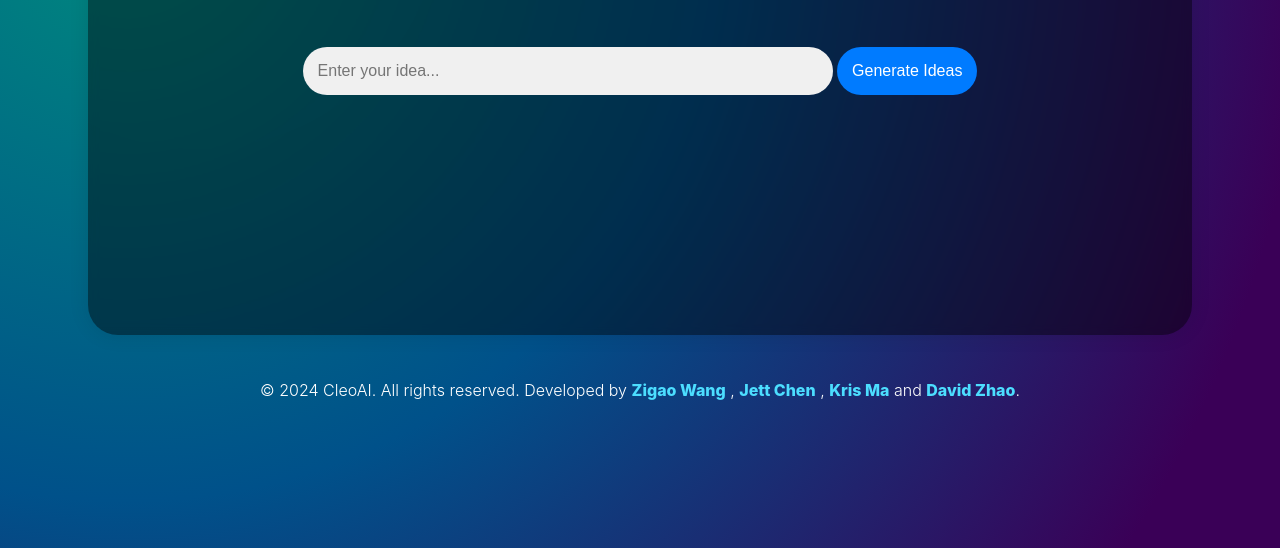
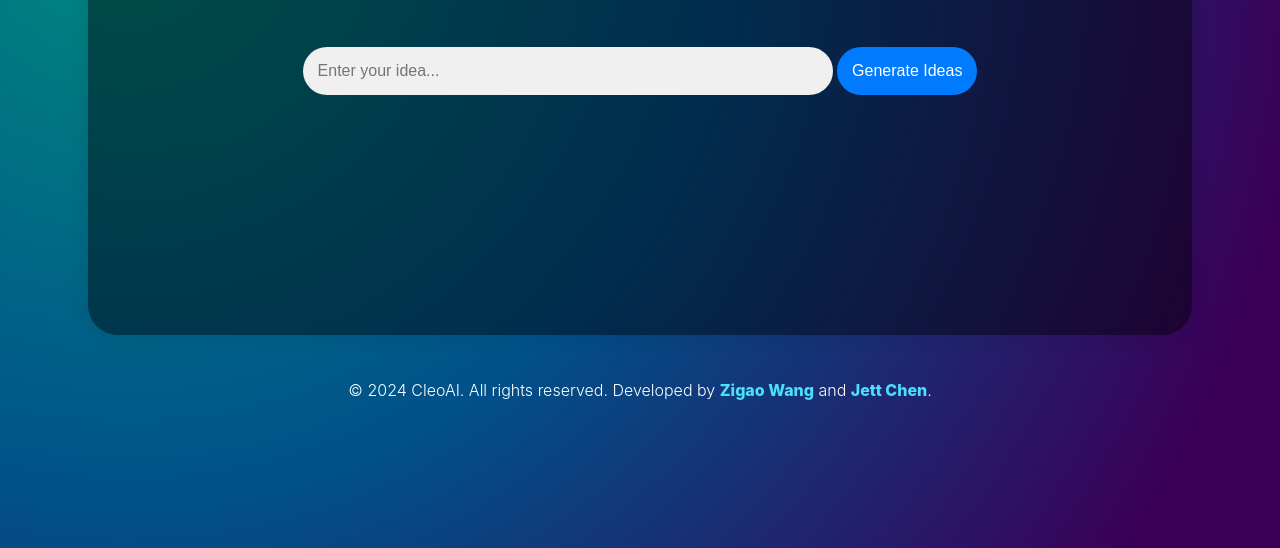
Before and after one commit to pacerclub/cleoai, a plain HTML site: page index.html in a window 1280 px wide. Shown: the part 252-800 px from the top of the page. Drawn offline with Linux system fonts and the light colour scheme.

Commit message:
Update index.html

```diff
--- a/index.html
+++ b/index.html
@@ -21,7 +21,7 @@
         <div id="ideaContainer"></div>
     </div>
     <footer>
-        <p>&copy; 2024 CleoAI. All rights reserved. Developed by <a href="https://github.com/ZigaoWang">Zigao Wang</a> , <a href="https://github.com/JettChenT">Jett Chen</a> , <a href="https://github.com/KristerferMa">Kris Ma</a> and <a href="https://cleoai.cn"> David Zhao</a>.</p>
+        <p>&copy; 2024 CleoAI. All rights reserved. Developed by <a href="https://github.com/ZigaoWang">Zigao Wang</a> and <a href="https://github.com/JettChenT">Jett Chen</a>.</p>
     </footer>
     <script src="script.js"></script>
 </body>
```
